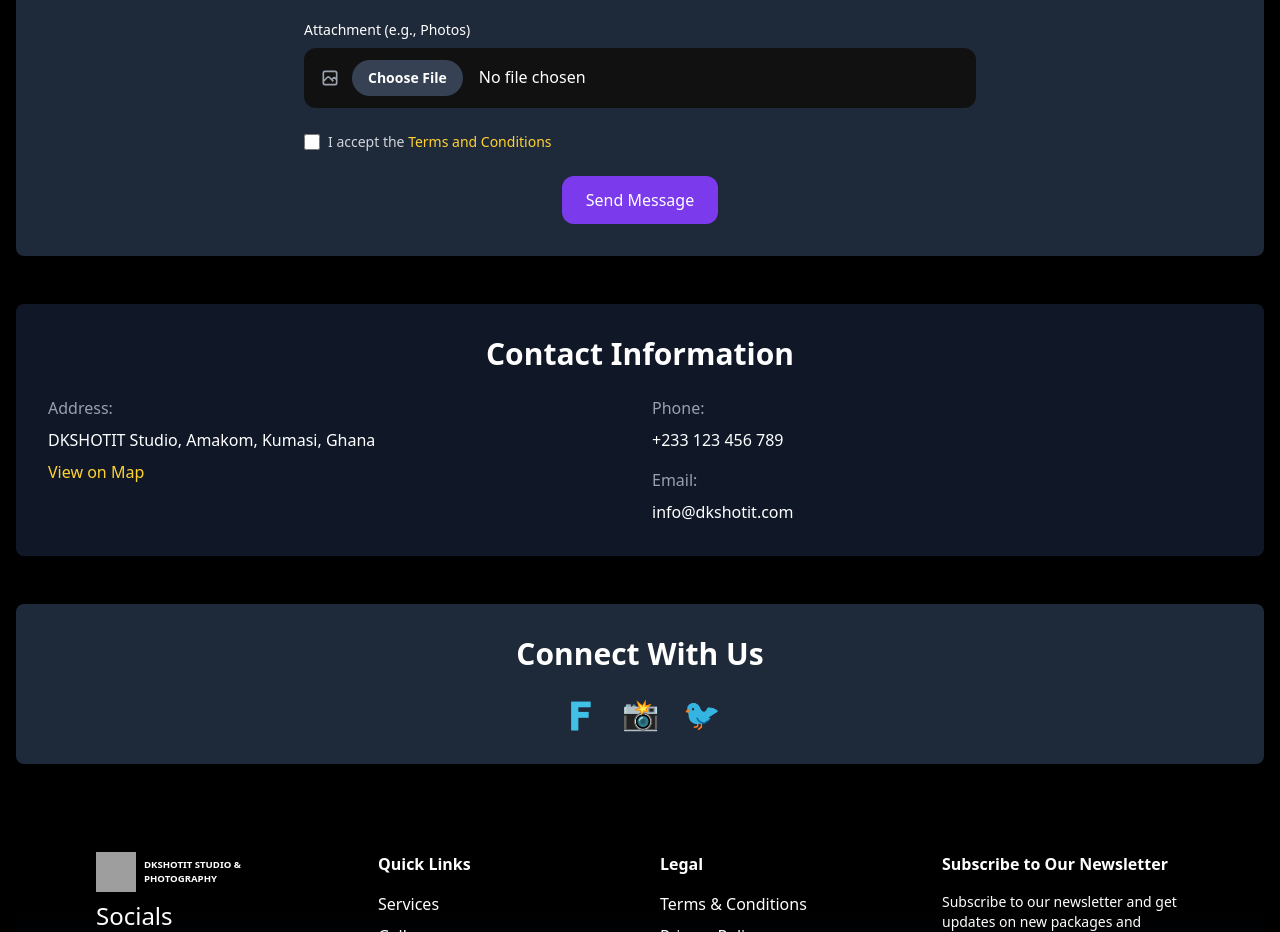
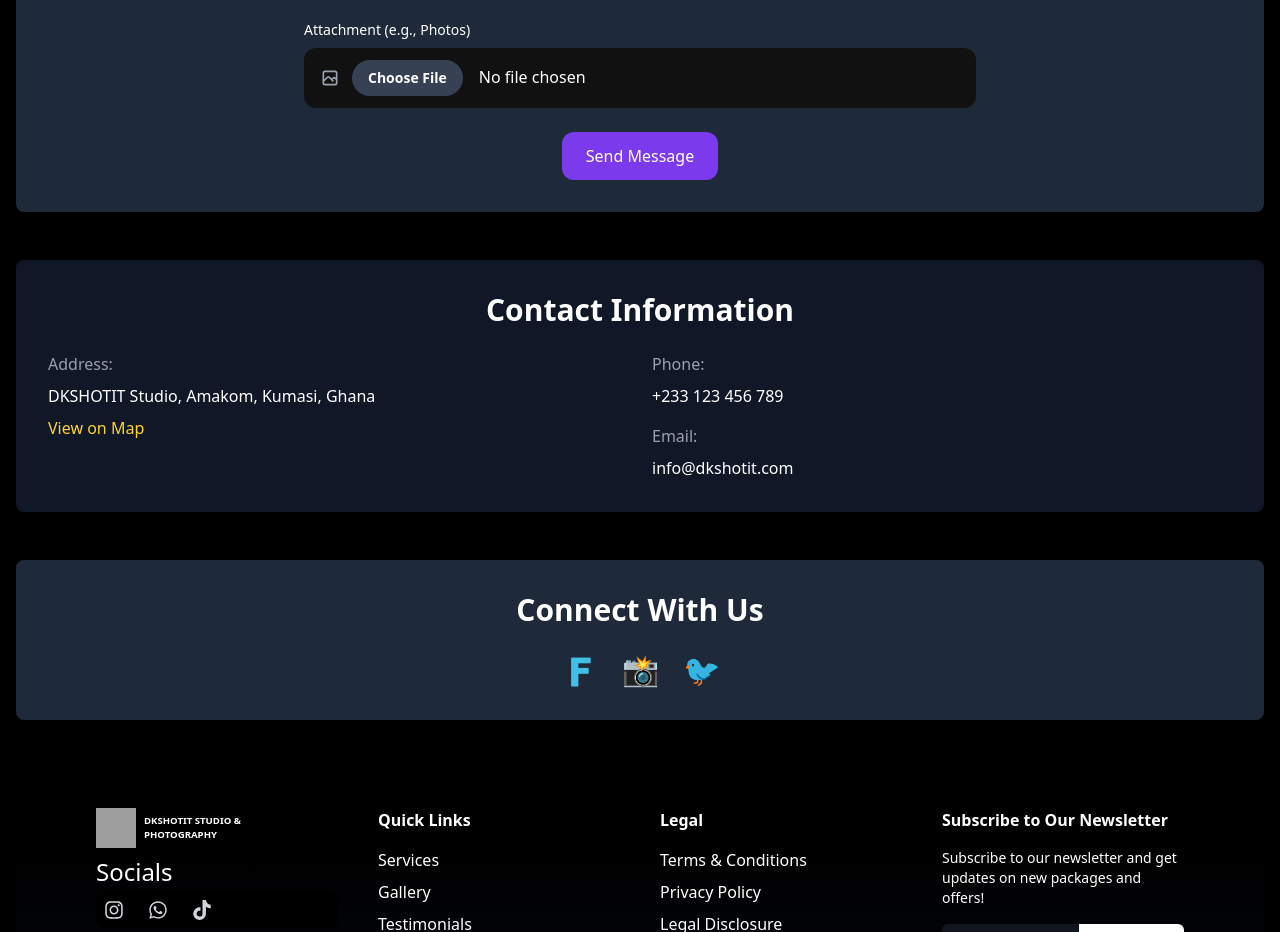
Before and after one commit to EugeneAfriyie/dk_photography_website, a React (Vite) app: page /contact in a window 1280 px wide. Shown: the part 1400-2332 px from the top of the page. Built offline with nearby package versions, Linux system fonts and the light colour scheme; grey boxes are pictures that could not be loaded.

Commit message:
confimation dialog error

```diff
--- a/src/Pages/Contact/Contact.jsx
+++ b/src/Pages/Contact/Contact.jsx
@@ -172,10 +172,6 @@ const Contact = () => {
 
   const handleSubmit = (e) => {
     e.preventDefault();
-    if (!acceptedTerms) {
-      alert('Please accept the Terms and Conditions to proceed.');
-      return;
-    }
     if (formMode === 'inquiry') {
       const formDataToSend = new FormData();
       formDataToSend.append('name', formData.name);
@@ -197,18 +193,16 @@ const Contact = () => {
         notes: formData.notes,
         attachment: formData.attachment ? formData.attachment.name : null
       });
+      setIsSubmitted(true);
+      setShowPopup(true);
+      setFormData({ name: '', email: '', subject: '', message: '', attachment: null, phone: '', notes: '' });
     } else {
+      if (!acceptedTerms) {
+        alert('Please accept the Terms and Conditions to proceed.');
+        return;
+      }
       setShowConfirm(true); // Show confirmation popup for booking
     }
-    setIsSubmitted(true);
-    setShowPopup(true);
-    setFormData({ name: '', email: '', subject: '', message: '', attachment: null, phone: '', notes: '' });
-    setAcceptedTerms(false);
-    setTimeout(() => {
-      setShowPopup(false);
-      setIsSubmitted(false);
-      setShowConfirm(false);
-    }, 3000);
   };
 
   const handleConfirmSubmit = () => {
@@ -220,8 +214,10 @@ const Contact = () => {
       package: selectedPackage
     });
     setShowConfirm(false);
+    setIsSubmitted(true);
     setShowPopup(true);
-    setTimeout(() => setShowPopup(false), 3000);
+    setFormData({ name: '', email: '', subject: '', message: '', attachment: null, phone: '', notes: '' });
+    setAcceptedTerms(false);
   };
 
   const handleClosePopup = () => {
@@ -480,25 +476,6 @@ const Contact = () => {
                     />
                   </div>
                   {formData.attachment && <p className="text-gray-400 text-sm mt-1">Selected: {formData.attachment.name}</p>}
-                </div>
-
-                {/* Terms and Conditions */}
-                <div className="flex items-center space-x-2">
-                  <input
-                    type="checkbox"
-                    name="terms"
-                    id="terms"
-                    checked={acceptedTerms}
-                    onChange={handleChange}
-                    className="h-4 w-4 text-amber-500 focus:ring-amber-500 border-gray-600 rounded"
-                    required
-                  />
-                  <label htmlFor="terms" className="text-sm text-gray-300">
-                    I accept the{' '}
-                    <a href="/terms" target="_blank" rel="noopener noreferrer" className="text-amber-300 hover:underline">
-                      Terms and Conditions
-                    </a>
-                  </label>
                 </div>
 
                 {/* Submit */}
@@ -818,7 +795,6 @@ const Contact = () => {
             className="bg-gray-800 p-6 sm:p-8 rounded-lg shadow-lg max-w-md w-full text-center relative"
             initial={{ scale: 0.8, y: 50 }}
             animate={{ scale: 1, y: 0 }}
-            exit={{ scale: 0.8, y: 50 }}
             transition={{ duration: 0.3 }}
           >
             <button
@@ -833,9 +809,9 @@ const Contact = () => {
             </button>
             <h3 className="text-xl sm:text-2xl font-bold text-white mb-4">Confirm Booking Details</h3>
             <div className="text-left text-gray-300 space-y-2">
-              <p><strong>Name:</strong> {formData.name}</p>
-              <p><strong>Email:</strong> {formData.email}</p>
-              <p><strong>Phone:</strong> {formData.phone}</p>
+              <p><strong>Name:</strong> {formData.name || 'Not provided'}</p>
+              <p><strong>Email:</strong> {formData.email || 'Not provided'}</p>
+              <p><strong>Phone:</strong> {formData.phone || 'Not provided'}</p>
               <p><strong>Notes:</strong> {formData.notes || 'None'}</p>
               <p><strong>Package:</strong> {selectedPackage.title} - {selectedPackage.price}</p>
             </div>
```
